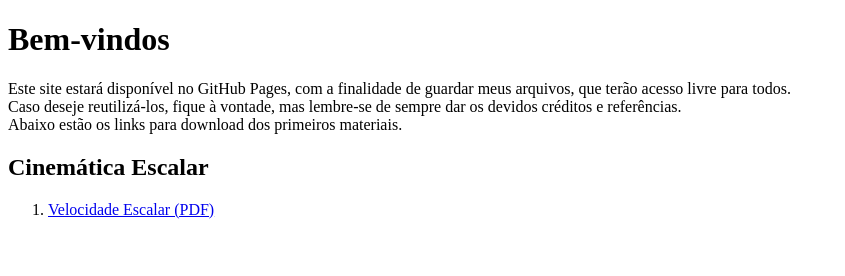
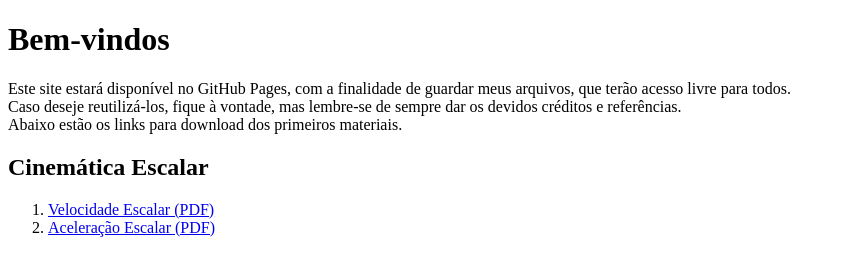
Before and after one commit to ToinVictor/toin_lab, a plain HTML site: page index.html in a window 1280 px wide. Shown: the whole page, without its empty margins (0-845 px from the left). Drawn offline with Linux system fonts and the light colour scheme.

Commit message:
aceleracao_escalar (PDF)

```diff
--- a/index.html
+++ b/index.html
@@ -16,6 +16,8 @@
     <h2>Cinemática Escalar</h2>
     <ol>
         <li><a href="cinematica_escalar/velocidade_escalar.pdf" target="_blank">Velocidade Escalar (PDF)</a></li>
+        <li><a href="cinematica_escalar/aceleracao_escalar.pdf" target="_blank">Aceleração Escalar (PDF)</a></li>
     </ol>
 </body>
+
 </html>
```
